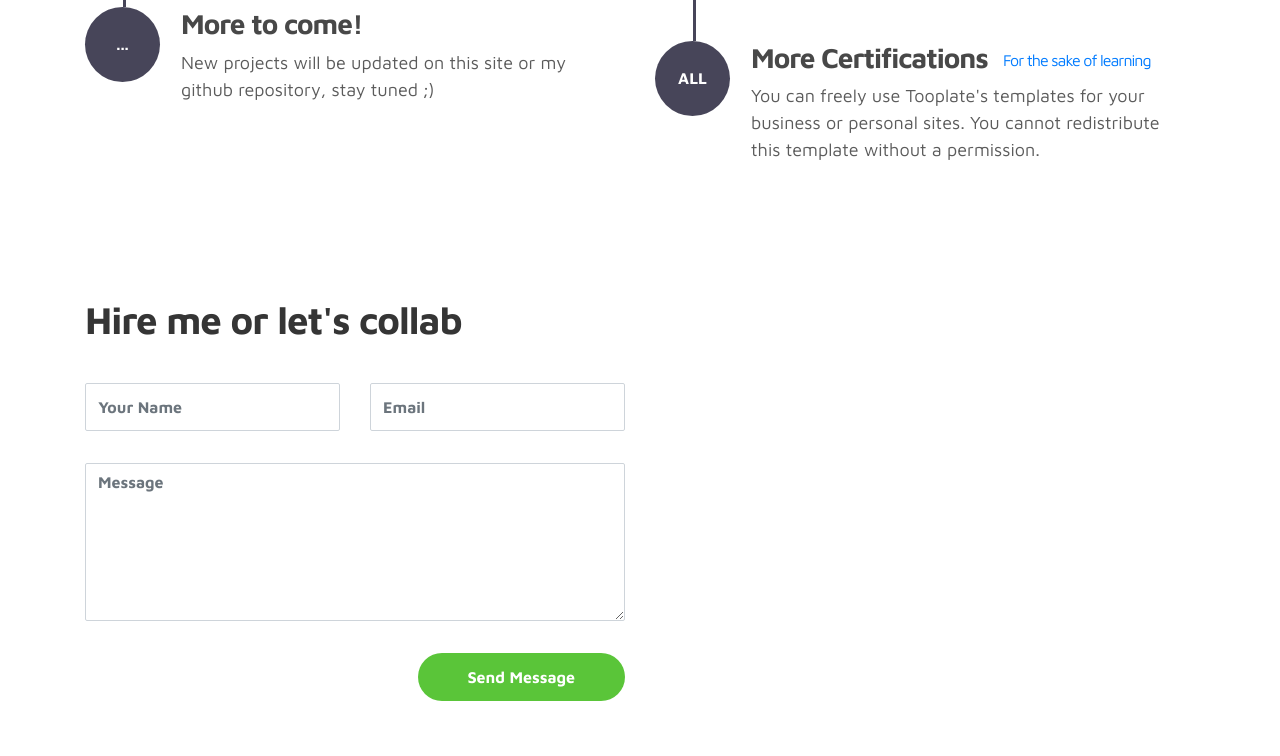
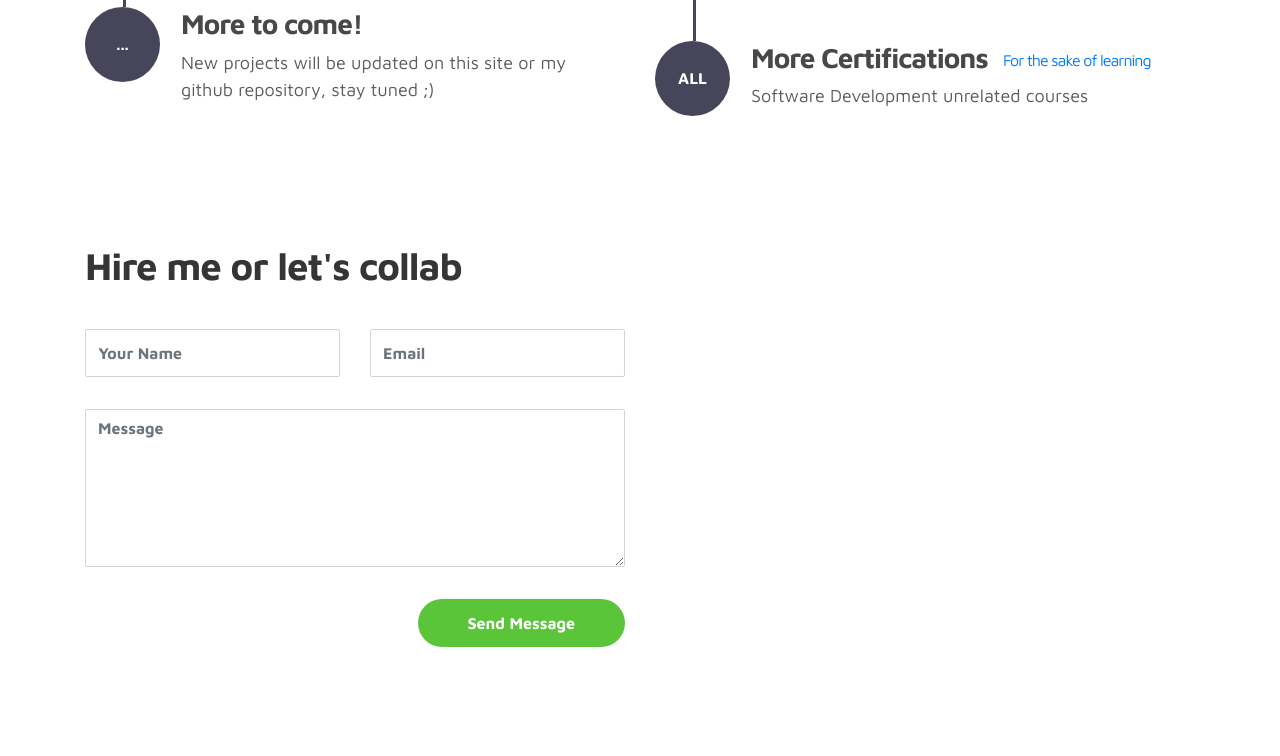
Before and after one commit to nahomgirma/Portfolio, a plain HTML site: page index.html in a window 1280 px wide. Shown: the part 2637-3393 px from the top of the page. Drawn offline with nearby package versions, Linux system fonts and the light colour scheme; no server answers.

Commit message:
Update index.html

```diff
--- a/index.html
+++ b/index.html
@@ -241,7 +241,7 @@
                             </div>
                             <div class="timeline-info">
                                 <h3><span>More Certifications</span><small><a href="#" target="_blank">For the sake of learning</a> </small></h3>
-                                <p>You can freely use Tooplate's templates for your business or personal sites. You cannot redistribute this template without a permission.</p>
+                                <p>Software Development unrelated courses</p>
                             </div>
                         </div>
 
```
